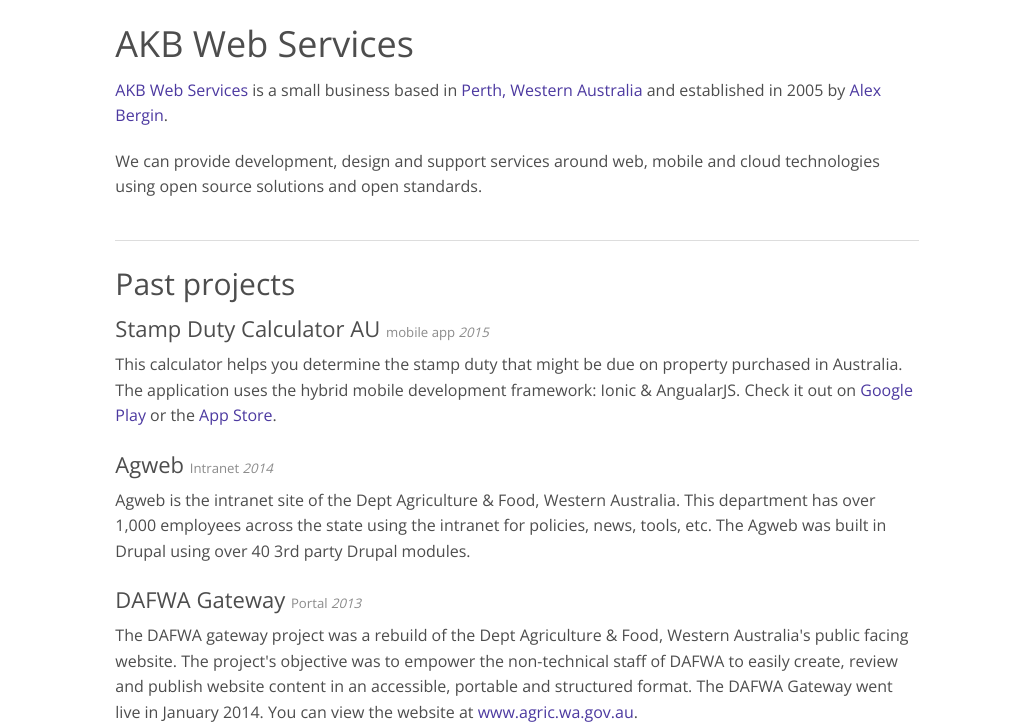
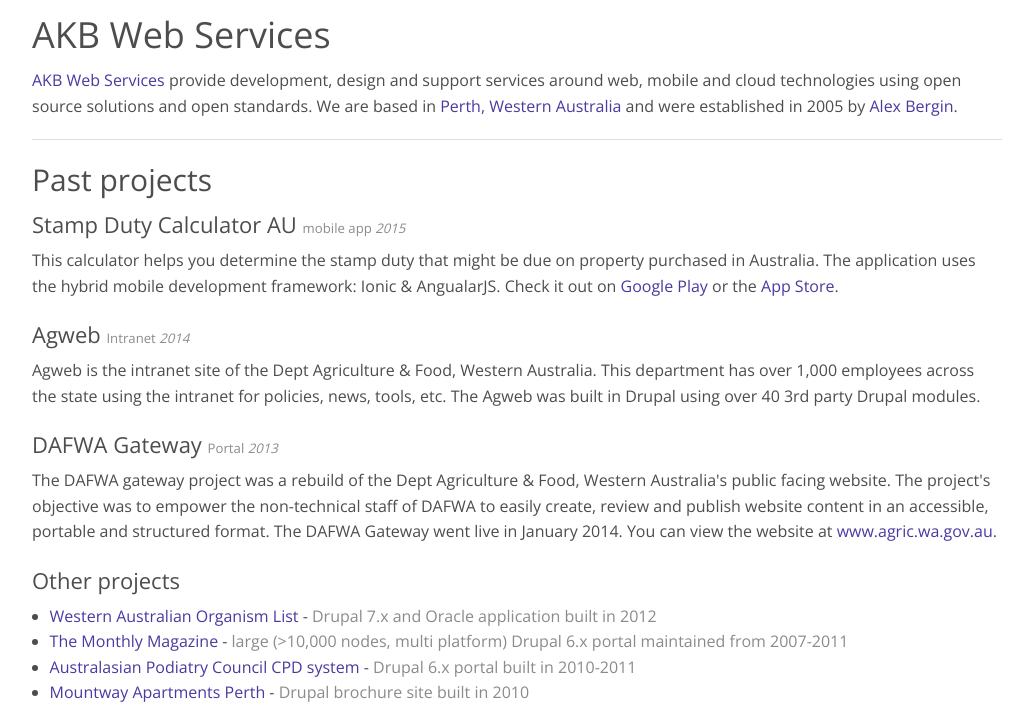
Before and after one commit to alexkb/akb, a website: page app/index.html in a window 1280 px wide. Shown: the top 723 px of the page, without its empty margins (123-1156 px from the left). Drawn offline with nearby package versions, Linux system fonts and the light colour scheme; files that its build step writes are made by us from their sources.

Commit message:
Removed unneeded double up of columns and rows and setting to use.

```diff
--- a/app/index.html
+++ b/app/index.html
@@ -18,26 +18,14 @@
     <!-- endbuild -->
   </head>
   <body>
+  <div class="row">
+    <div class="small-12 column">
 
-
-  <div class="row">
-
-    <div class="small-10 small-centered columns">
-
-      <div class="row">
-        <div class="columns">
       <h1>AKB Web Services</h1>
-          <p><a href="http://www.akb.com.au">AKB Web Services</a> is a small business based in <a href="http://en.wikipedia.org/wiki/Perth">Perth, Western Australia</a> and established in 2005 by <a href="http://alexbergin.com">Alex Bergin</a>.</p>
-          <p>We can provide development, design and support services around web, mobile and cloud technologies using open source solutions and open standards.</p>
-        </div>
-      </div>
-
+      <p><a href="http://www.akb.com.au">AKB Web Services</a> provide development, design and support services around web, mobile and cloud technologies using open source solutions and open standards. We are based in <a href="http://en.wikipedia.org/wiki/Perth">Perth, Western Australia</a> and were established in 2005 by <a href="http://alexbergin.com">Alex Bergin</a>.</p>
       <hr />
 
-      <div class="row">
-        <div class="columns">
       <h2>Past projects</h2>
-
       <h3>Stamp Duty Calculator AU <small>mobile app <em>2015</em></small></h3>
       <p>This calculator helps you determine the stamp duty that might be due on property purchased in Australia. The application uses the hybrid mobile development framework: Ionic &amp; AngualarJS. Check it out on <a href="https://play.google.com/store/apps/details?id=com.akbweb.sdc">Google Play</a> or the <a href="https://itunes.apple.com/au/app/stamp-duty-calculator-au/id963714259">App Store</a>.</p>
 
@@ -54,12 +42,8 @@
         <li><a href="http://www.cpd.apodc.com.au/">Australasian Podiatry Council CPD system</a> - <span class="note">Drupal 6.x portal built in 2010-2011</span></li>
         <li><a href="http://www.mountwaywapartments.com.au">Mountway Apartments Perth</a> - <span class="note">Drupal brochure site built in 2010</span></li>
       </ul>
-        </div>
-      </div>
       <hr />
 
-      <div class="row">
-        <div class="columns">
       <div class="text-center connect">
         <a href="mailto:alex@akb.com.au" title="email me"><i class="fa fa-envelope fa-2x"></i></a>
         <a href="https://github.com/alexkb" title="github.com/alexkb"><i class="fa fa-github fa-2x"></i></a>
@@ -70,8 +54,6 @@
       </div>
 
       <p>This website was built with <a href="http://foundation.zurb.com/">Foundation</a> and <a href="http://fortawesome.github.io/Font-Awesome/">FontAwesome</a>. Fork this website from <a href="http://github.com/alexkb/akb">github.com/alexkb/akb</a>.</p>
-        </div>
-      </div>
 
     </div>
   </div>
--- a/app/scss/_appstyles.scss
+++ b/app/scss/_appstyles.scss
@@ -4,8 +4,8 @@
 @import "compass/utilities";
 
 body {
-  margin-top: 1em;
-  margin-bottom: 1em;
+  margin-top: 0.4em;
+  margin-bottom: 0.4em;
 }
 
 .connect {
```
Also changed, not shown: app/css/app.css, 1 other file. Lines whose indentation alone changed are shown as unchanged.
